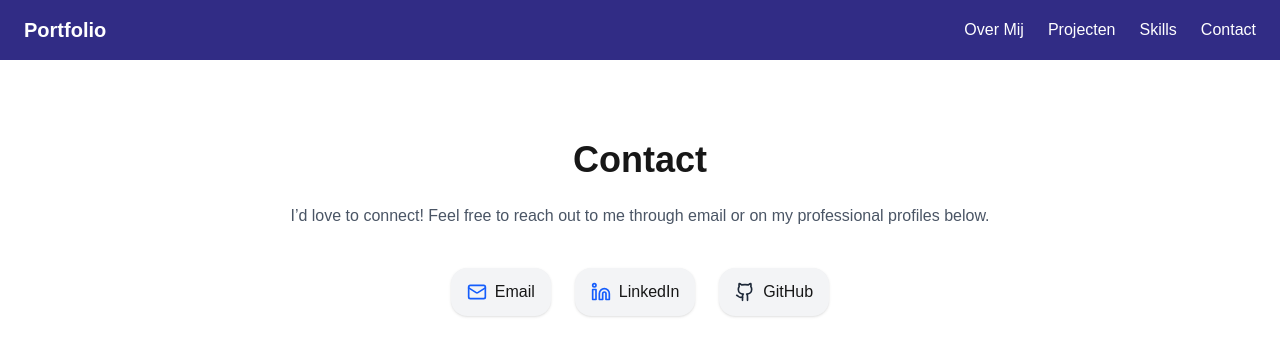
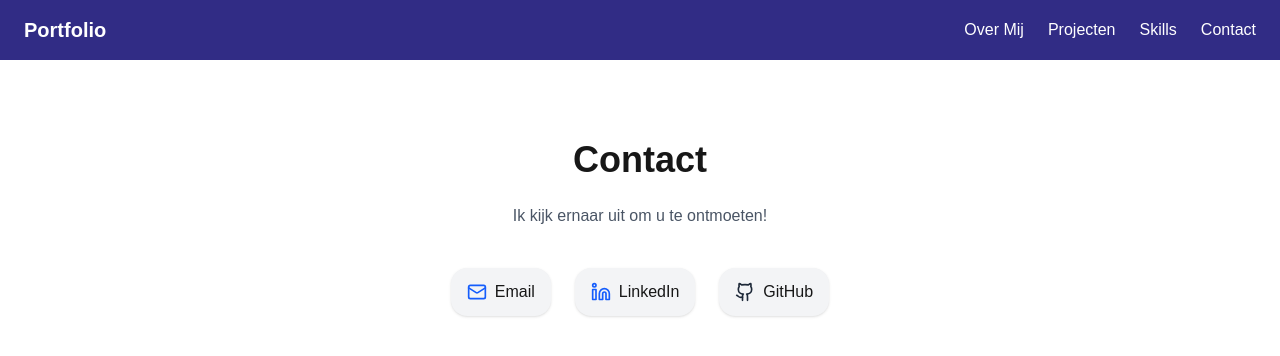
Before and after one commit to LaurienHart/Portfolio-Laurien-Hart, a Next.js app in the folder portfolio/: page /contact in a window 1280 px wide. Shown: the top 356 px of the page. Built offline with nearby package versions, Linux system fonts and the light colour scheme.

Commit message:
contact page text changed

```diff
--- a/portfolio/src/app/contact/page.tsx
+++ b/portfolio/src/app/contact/page.tsx
@@ -5,8 +5,7 @@ export default function Contact() {
         <div className="max-w-3xl mx-auto py-20 px-6 text-center">
             <h1 className="text-4xl font-bold mb-6">Contact</h1>
             <p className="text-gray-600 mb-10">
-                I’d love to connect! Feel free to reach out to me through email or on my
-                professional profiles below.
+                Ik kijk ernaar uit om u te ontmoeten!
             </p>
 
             {/* Contact Options */}
```
